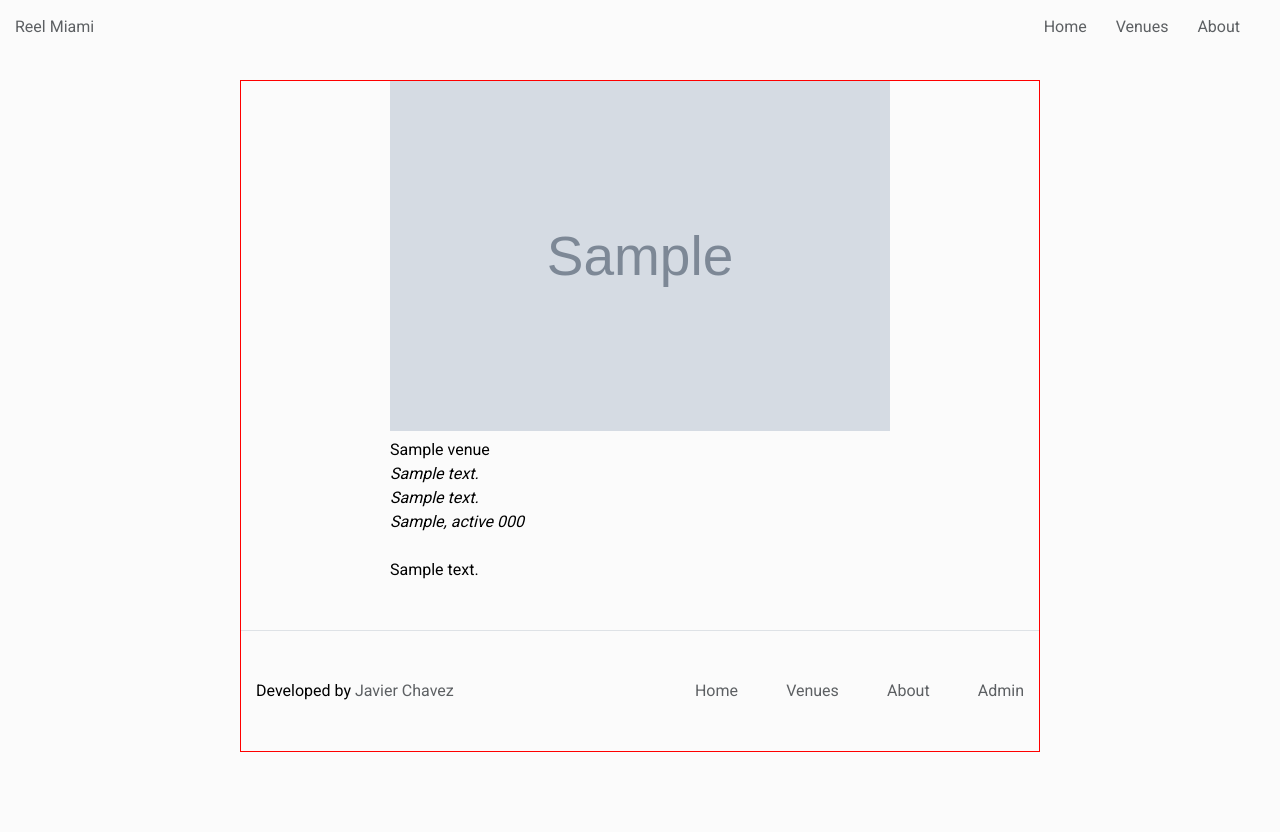
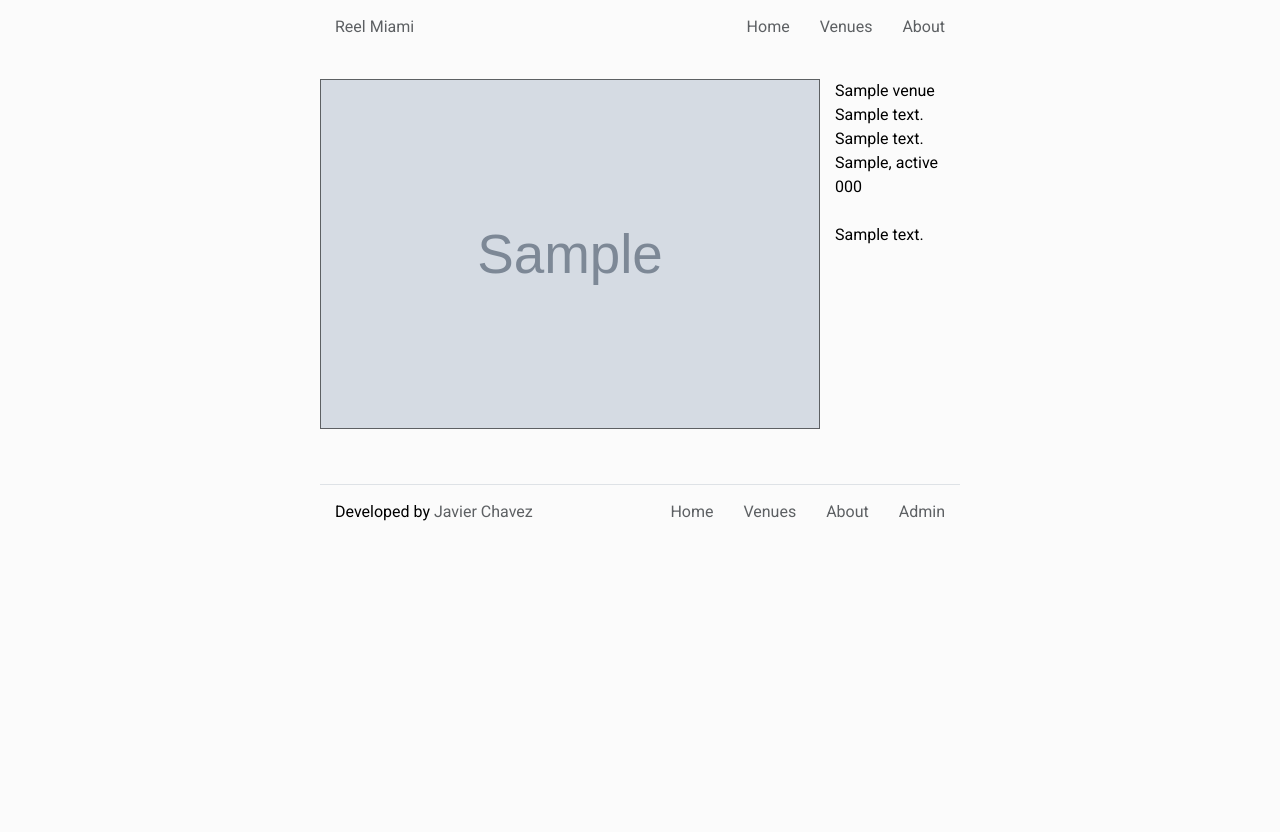
Before and after one commit to deadlyraptor/reel-miami, a Flask app: page /venue/1 in a window 1280 px wide. After the commit the page ends 521 px from the top, so only its background shows below. Run offline with Flask 2, Linux system fonts and the light colour scheme; tables that the repository leaves empty hold one stand-in row (values such as "Sample post"); grey boxes marked "Sample" are stand-in pictures.

Commit message:
Rewrite CSS styles for better use of Flexbox
This commit is a combination of 6 commits on the features-css-styles
branch.

```diff
--- a/reel_miami/main/routes.py
+++ b/reel_miami/main/routes.py
@@ -60,14 +60,15 @@ def about():
 
 @main.route('/venues')
 def venues():
-    """Render the page listing all venues."""
+    """Render the venue directory page."""
     venues = Venue.query.all()
 
     if not venues:
         flash('No venues found.', 'warning')
         return redirect(url_for('main.index'))
 
-    return render_template('venues.html', title='Venues', venues=venues)
+    return render_template('venue-directory.html', title='Venues',
+                           venues=venues)
 
 
 @main.route('/venue/<int:id>')
@@ -82,7 +83,8 @@ def venue(id):
     venue_photo = url_for('static',
                           filename=f'img/venues/{venue.venue_photo}')
 
-    return render_template('venue.html', venue=venue, venue_photo=venue_photo)
+    return render_template('venue-listing.html', venue=venue,
+                           venue_photo=venue_photo)
 
 
 @main.route('/admin')
--- a/reel_miami/static/css/styles.css
+++ b/reel_miami/static/css/styles.css
@@ -12,38 +12,38 @@ body {
   display: flex;
   flex-direction: column;
   align-items: center;
-  margin: 80px auto;
-  max-width: 50em;
-  border: 1px solid red;
-
   line-height: 1.5;
-
   background-color: #fbfbfb;
-
   font-family: 'Roboto', sans-serif;
 }
 
+
 /* navbar styles */
-.main-navbar {
-  position: fixed;
+.main-nav {
   display: flex;
-  justify-content: space-between;
+  width: 50%;
+  margin-bottom: 25px;
+}
 
-  top: 0;
-  width: 100%;
+.menu {
+  display: flex;
+  list-style-type: none;
+}
+
+.menu li {
   padding: 15px;
 }
 
-.menu > li {
-  display: inline;
-  margin-right: 25px;
+.logo {
+  margin-right: auto;
+  padding: 15px;
 }
 
 /* venue listing styles */
 .venues-container {
   display: flex;
   flex-direction: column;
-  align-items: flex-start;
+  width: 50%;
 } /* the child elements of the venues-container div are rendered with flexbox
 and in a column centered to the page */
 
@@ -60,7 +60,7 @@ and in a column centered to the page */
 
 /* screening styles */
 .screening {
-  flex: 0 50%;
+  flex: 0 1 50%;
   margin-bottom: 20px;
 }
 
@@ -73,12 +73,12 @@ and in a column centered to the page */
 .showtimes {
   display: flex;
   justify-content: flex-start;
-  margin-top: 10px;
+  margin-top: 3%;
   list-style-type: none;
 }
 
 .showtime {
-  margin-right: 20px;
+  margin-right: 5%;
 }
 
 /* link styles */
@@ -94,75 +94,96 @@ a:hover {
 
 /* datepicker styles */
 .datepicker-container {
+  width: 50%;
+  margin-top: 1%;
+  margin-bottom: 2%;
+}
+
+.datepicker {
   display: flex;
-  flex-direction: row;
-  margin-bottom: 30px;
+  justify-content: space-between;
+}
+
+.date-button {
+  width: 14%;
+  padding: 8px;
+  font-weight: bold;
+  color: #ffffff;
+  background-color: #7a7c7f;
+  border: none;
+  cursor: pointer;
+
+  font-family: 'Roboto', sans-serif;
+
+  display: flex;
+  flex-direction: column;
+  align-items: center;
+  flex-wrap: wrap;
+}
+
+.date-button:hover {
+  background-color: #5d6063;
+}
+
+.date-button:active {
+  background-color: #4d4f52;
+}
+
+/* venues page styles */
+.venue-grid {
+  display: flex;
+  flex-wrap: wrap;
+  justify-content: space-between;
+  width: 50%;
+}
+
+.venue-grid-item {
+  margin-bottom: 3%;
+}
+
+.venue-grid-item img {
+  border: 1px solid #5d6063;
+}
+
+/* venue style */
+.venue-listing {
+  display: flex;
+  width: 50%;
+}
+
+.venue-info {
+  margin-left: 15px;
+}
+
+.photo {
+  border: 1px solid #5d6063;
+}
+
+/* about page styles */
+.about {
+  width: 50%;
   padding: 15px;
 }
 
-.datepicker button {
-  margin-top: 10px;
-  padding: 8px;
-
-  font-weight: bold;
-  width: 105px;
-  border: none;
-  color: #ffffff;
-  background-color: #7a7c7f;
-  cursor: pointer;
-
+/* footer styles */
+.footer-nav {
+  display: flex;
+  width: 50%;
+  margin: 48px 0 48px 0;
+  border-top: 1px solid #dee2e6;
 }
 
-.datepicker button:hover {
-  background-color: #5d6063;
+.footer-menu {
+  display: flex;
+
+  list-style-type: none;
 }
 
-.datepicker button:active {
-  background-color: #4d4f52;
+.footer-menu li {
+  padding: 15px;
 }
 
-.datepicker-day,
-.datepicker-date {
-  display: block;
-  padding: 3px;
+.author {
+  margin-right: auto;
+  padding: 15px;
 }
-
-/* venues page styles */
-.venue-grid-container {
-  display: flex;
-  justify-content: center;
-}
-
-.venue-grid {
-  width: 1200px;
-  display: flex;
-  justify-content: flex-start;
-  flex-wrap: wrap;
-}
-
-.venue-grid-item {
-  width: 400px;
-  height: 215px;
-  margin-bottom: 10px;
-}
-
-/* footer styles */
-.footer-grid {
-  display: flex;
-  justify-content: space-between;
-  margin: 48px 0 48px 0;
-  padding-top: 48px;
-  border-top: 1px solid #dee2e6;
-  width: 100%;
-}
-
-.footer-grid-item {
-  padding: 0px 15px 0px 15px;
-  width: 45%;
-}
-
-.footer-nav {
-  display: flex;
-  justify-content: space-between;
-  list-style: none;
-}
--- a/reel_miami/templates/base.html
+++ b/reel_miami/templates/base.html
@@ -33,7 +33,7 @@
 
 {% block content%}{% endblock content %}
 
-<!--Start Footer -->
+<!-- Start Footer -->
 {% include 'footer.html' %}
 <!-- End Footer -->
 
--- a/reel_miami/templates/footer.html
+++ b/reel_miami/templates/footer.html
@@ -1,13 +1,11 @@
-<footer class="footer-grid">
-  <div class="footer-grid-item">
-    <p>Developed by <a href="https://github.com/deadlyraptor">Javier Chavez</a></p>
+<footer class="footer-nav">
+  <div class="author">
+    Developed by <a href="https://github.com/deadlyraptor">Javier Chavez</a>
   </div>
-  <div class="footer-grid-item">
-    <ul class="footer-nav">
-      <li><a href="{{ url_for('main.index') }}">Home</a></li>
-      <li><a href="{{ url_for('main.venues') }}">Venues</a></li>
-      <li><a href="{{ url_for('main.about') }}">About</a></li>
-      <li><a href="{{ url_for('main.admin') }}">Admin</a></li>
-    </ul>
-  </div>
+  <ul class="footer-menu">
+    <li><a href="{{ url_for('main.index') }}">Home</a></li>
+    <li><a href="{{ url_for('main.venues') }}">Venues</a></li>
+    <li><a href="{{ url_for('main.about') }}">About</a></li>
+    <li><a href="{{ url_for('main.admin') }}">Admin</a></li>
+  </ul>
 </footer>
--- a/reel_miami/templates/nav.html
+++ b/reel_miami/templates/nav.html
@@ -1,5 +1,5 @@
-<nav class="main-navbar">
-  <div class="main-navbar-brand">
+<nav class="main-nav">
+  <div class="logo">
     <a href="{{ url_for('main.index') }}">Reel Miami</a>
   </div>
   <ul class="menu">
--- a/reel_miami/templates/snippets/date-picker-snippet.html
+++ b/reel_miami/templates/snippets/date-picker-snippet.html
@@ -1,3 +1,4 @@
+<!-- Start Date Picker-->
 <div class="datepicker-container">
   <form method="POST" class="datepicker">
     <button class="date-button" name="date" value="{{ today }}">
@@ -30,3 +31,4 @@
     </button>
   </form>
 </div>
+<!-- End Date Picker -->
--- /dev/null
+++ b/reel_miami/templates/venue-listing.html
@@ -0,0 +1,19 @@
+{% extends 'base.html' %}
+{% block title %}{{ title }}{% endblock title %}
+{% block content %}
+<div class="venue-listing">
+  <div class="venue-photo">
+    <img src="{{ venue_photo }}" height="350" width="500" class="photo"/>
+  </div>
+  <div class="venue-info">
+    <p>{{ venue.name }}</p>
+    <p>{{ venue.address1 }}
+      {% if venue.address2 %}
+        {{ venue.address2 }}
+      {% endif %}<br />
+      {{ venue.city }}, {{ venue.state }} {{ venue.postal_code }}
+    </p><br />
+    <p>{{ venue.description }}</p>
+  </div>
+</div>
+{% endblock content %}
--- a/reel_miami/templates/venue.html
+++ /dev/null
@@ -1,16 +0,0 @@
-{% extends 'base.html' %}
-{% block title %}{{ title }}{% endblock title %}
-{% block content %}
-<div class="venue">
-  <img src="{{ venue_photo }}" height="350" width="500" />
-  <p>{{ venue.name }}</p>
-  <address>
-    {{ venue.address1 }}<br />
-      {% if venue.address2 %}
-        {{ venue.address2 }}<br />
-      {% endif %}
-    {{ venue.city }}, {{ venue.state }} {{ venue.postal_code }}
-  </address><br />
-  <p>{{ venue.description }}</p>
-</div>
-{% endblock content %}
```
Also changed, not shown: reel_miami/templates/about.html (+4 -4 lines), reel_miami/templates/venue-directory.html (added, +12 -0 lines), reel_miami/templates/venues.html (deleted, +0 -14 lines).
